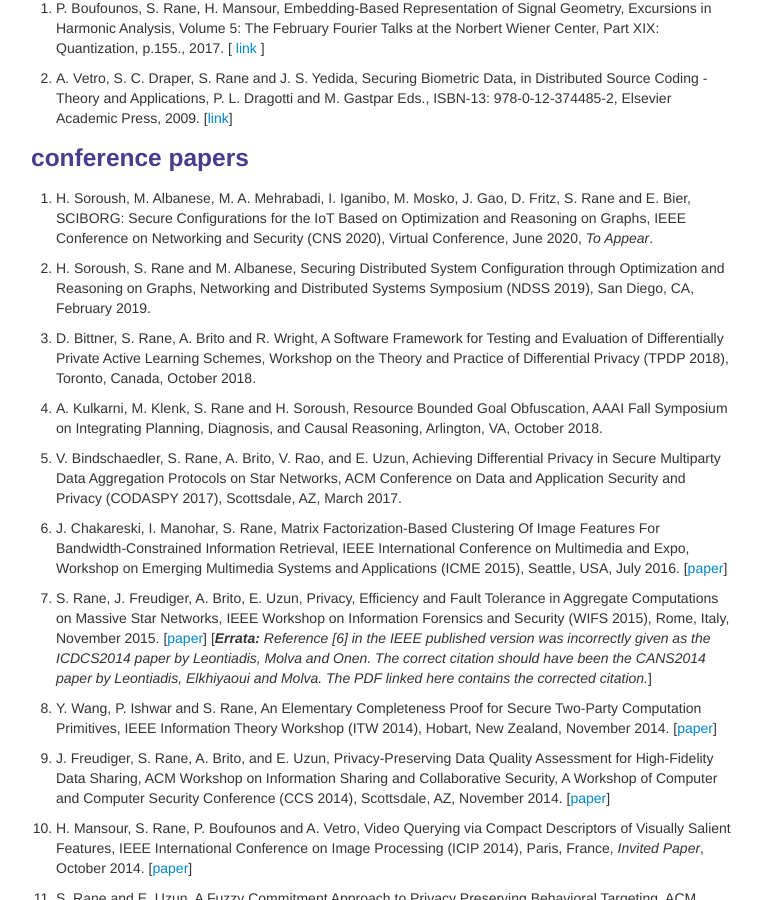
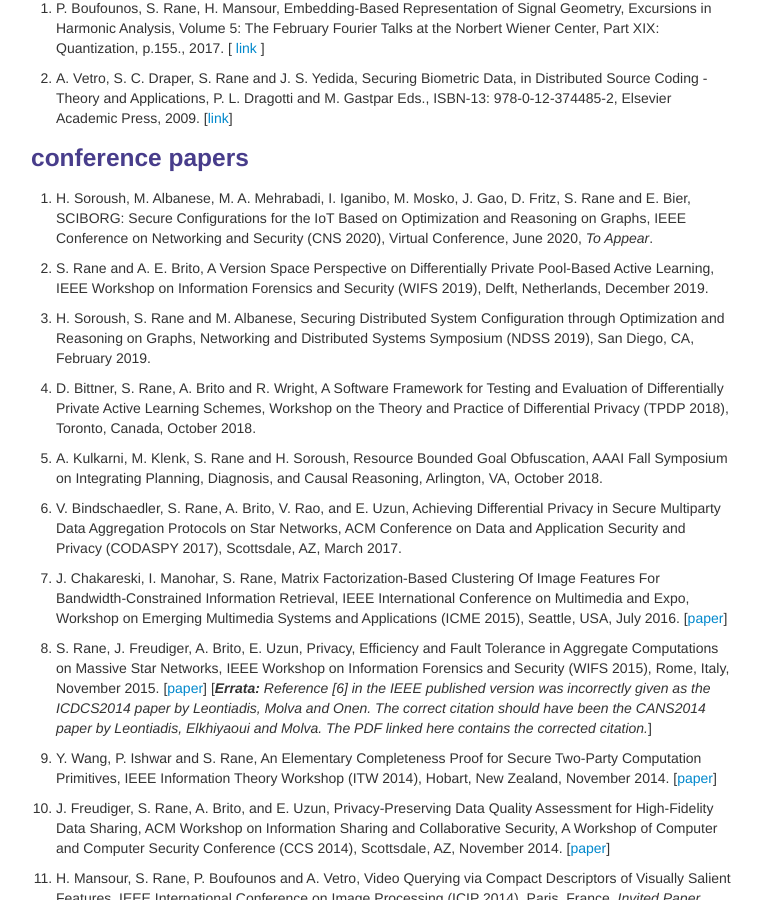
Before and after one commit to shantanudrane/shantanudrane.github.io, a Jekyll site: the page built from pages/pubs.md, in a window 1280 px wide and 900 px high, scrolled down 1256 px. Shown: the whole window, without its empty margins (259-1021 px from the left). Built offline with Jekyll 4.4.1, drawn with Linux system fonts in a browser that asks for light colours.

Commit message:
Added WIFS Paper

```diff
--- a/pages/pubs.md
+++ b/pages/pubs.md
@@ -50,6 +50,7 @@ description: Shantanu Rane's publications
 ### <a name="conferences"></a>conference papers
 <ol>
 <li><p>H. Soroush, M. Albanese, M. A. Mehrabadi, I. Iganibo, M. Mosko, J. Gao, D. Fritz, S. Rane and E. Bier, SCIBORG: Secure Configurations for the IoT Based on Optimization and Reasoning on Graphs, IEEE Conference on Networking and Security (CNS 2020), Virtual Conference, June 2020, <i>To Appear</i>.</p></li>
+<li><p>S. Rane and A. E. Brito, A Version Space Perspective on Differentially Private Pool-Based Active Learning, IEEE Workshop on Information Forensics and Security (WIFS 2019), Delft, Netherlands, December 2019. </p></li>
 <li><p>H. Soroush, S. Rane and M. Albanese, Securing Distributed System Configuration through Optimization and Reasoning on Graphs, Networking and Distributed Systems Symposium (NDSS 2019), San Diego, CA, February 2019.</p></li>
 <li><p>D. Bittner, S. Rane, A. Brito and R. Wright, A Software Framework for Testing and Evaluation of Differentially Private Active Learning Schemes, Workshop on the Theory and Practice of Differential Privacy (TPDP 2018), Toronto, Canada, October 2018.</p></li>
 <li><p>A. Kulkarni, M. Klenk, S. Rane and H. Soroush, Resource Bounded Goal Obfuscation, AAAI Fall Symposium on Integrating Planning, Diagnosis, and Causal Reasoning, Arlington, VA, October 2018. </p></li>
```
